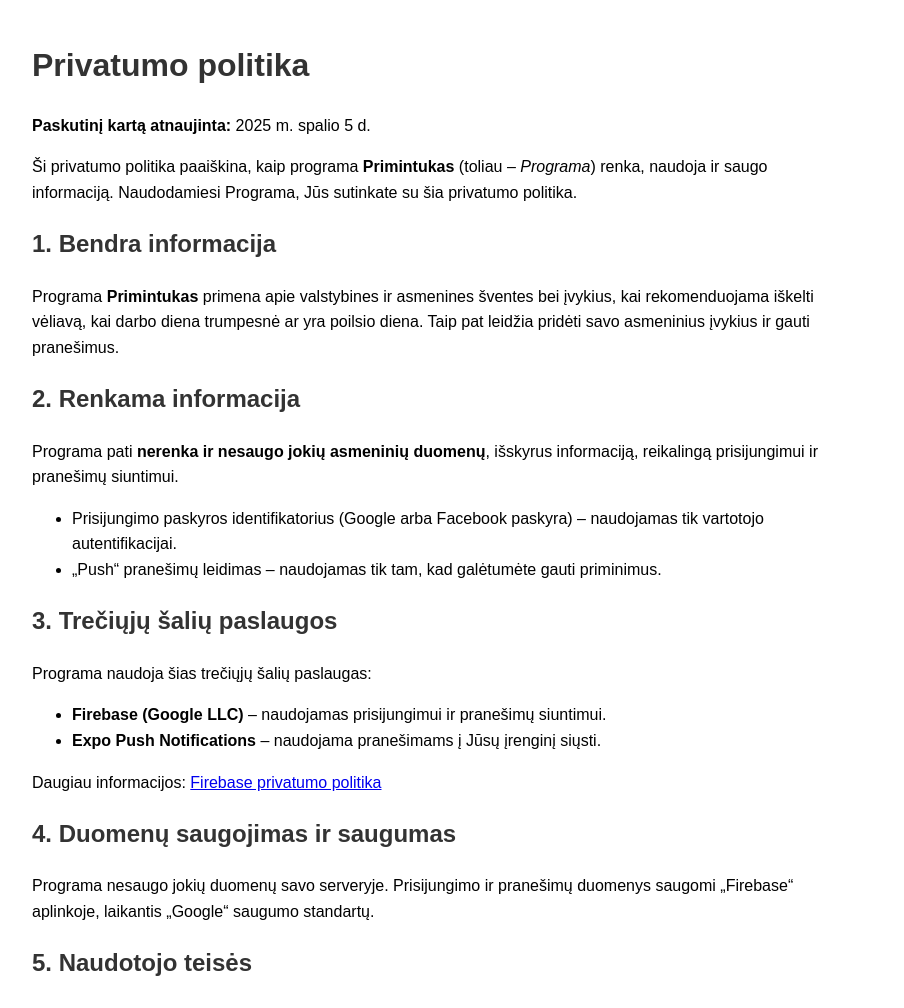
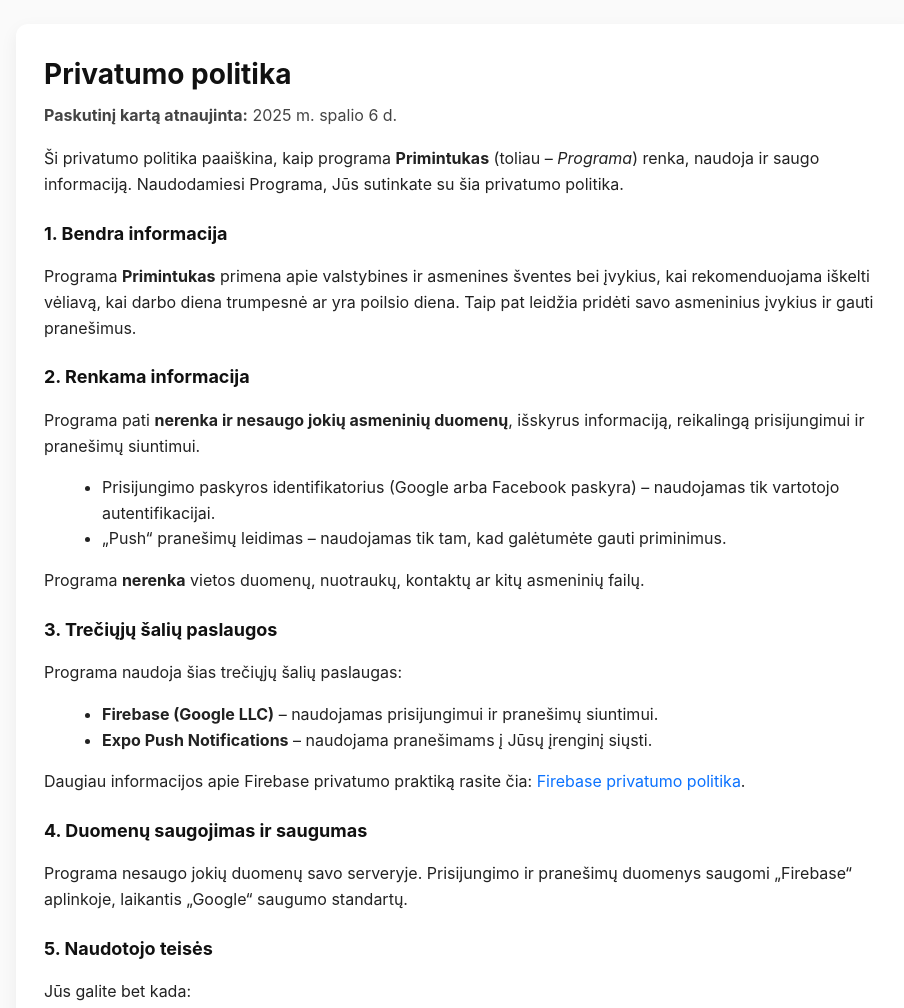
Before and after one commit to Vidmapps/primintukas-privacy-policy, a plain HTML site: page index.html in a window 1280 px wide. Shown: the top 1008 px of the page, without its empty margins (8-912 px from the left). Drawn offline with Linux system fonts and the light colour scheme.

Commit message:
Update index.html

```diff
--- a/index.html
+++ b/index.html
@@ -6,21 +6,49 @@
   <title>Privatumo politika - Primintukas</title>
   <style>
     body {
-      font-family: Arial, sans-serif;
-      margin: 40px;
-      max-width: 800px;
+      font-family: -apple-system, BlinkMacSystemFont, "Segoe UI", Roboto, "Helvetica Neue", Arial;
+      margin: 24px;
+      max-width: 900px;
       line-height: 1.6;
+      color: #222;
+      background: #fafafa;
     }
-    h1, h2 {
-      color: #333;
+    header {
+      margin-bottom: 12px;
     }
+    h1 {
+      font-size: 28px;
+      margin: 0 0 6px 0;
+      color: #111;
+    }
+    p.lead {
+      margin: 0 0 18px 0;
+      color: #444;
+    }
+    h2 {
+      font-size: 18px;
+      margin-top: 22px;
+      margin-bottom: 8px;
+      color: #111;
+    }
+    ul { margin-left: 18px; }
+    a { color: #0b72ff; text-decoration: none; }
+    a:hover { text-decoration: underline; }
+    footer { margin-top: 36px; font-size: 14px; color: #555; }
+    .container { background: white; padding: 28px; border-radius: 12px; box-shadow: 0 6px 18px rgba(17,17,17,0.06); }
+    .muted { color: #666; }
   </style>
 </head>
 <body>
+  <div class="container">
+    <header>
       <h1>Privatumo politika</h1>
-  <p><strong>Paskutinį kartą atnaujinta:</strong> 2025 m. spalio 5 d.</p>
+      <p class="lead"><strong>Paskutinį kartą atnaujinta:</strong> 2025 m. spalio 6 d.</p>
+    </header>
 
+    <section>
       <p>Ši privatumo politika paaiškina, kaip programa <strong>Primintukas</strong> (toliau – <em>Programa</em>) renka, naudoja ir saugo informaciją. Naudodamiesi Programa, Jūs sutinkate su šia privatumo politika.</p>
+    </section>
 
     <h2>1. Bendra informacija</h2>
     <p>Programa <strong>Primintukas</strong> primena apie valstybines ir asmenines šventes bei įvykius, kai rekomenduojama iškelti vėliavą, kai darbo diena trumpesnė ar yra poilsio diena. Taip pat leidžia pridėti savo asmeninius įvykius ir gauti pranešimus.</p>
@@ -31,6 +59,7 @@
       <li>Prisijungimo paskyros identifikatorius (Google arba Facebook paskyra) – naudojamas tik vartotojo autentifikacijai.</li>
       <li>„Push“ pranešimų leidimas – naudojamas tik tam, kad galėtumėte gauti priminimus.</li>
     </ul>
+    <p>Programa <strong>nerenka</strong> vietos duomenų, nuotraukų, kontaktų ar kitų asmeninių failų.</p>
 
     <h2>3. Trečiųjų šalių paslaugos</h2>
     <p>Programa naudoja šias trečiųjų šalių paslaugas:</p>
@@ -38,12 +67,13 @@
       <li><strong>Firebase (Google LLC)</strong> – naudojamas prisijungimui ir pranešimų siuntimui.</li>
       <li><strong>Expo Push Notifications</strong> – naudojama pranešimams į Jūsų įrenginį siųsti.</li>
     </ul>
-  <p>Daugiau informacijos: <a href="https://policies.google.com/privacy?hl=lt">Firebase privatumo politika</a></p>
+    <p>Daugiau informacijos apie Firebase privatumo praktiką rasite čia: <a href="https://policies.google.com/privacy?hl=lt" target="_blank" rel="noopener noreferrer">Firebase privatumo politika</a>.</p>
 
     <h2>4. Duomenų saugojimas ir saugumas</h2>
     <p>Programa nesaugo jokių duomenų savo serveryje. Prisijungimo ir pranešimų duomenys saugomi „Firebase“ aplinkoje, laikantis „Google“ saugumo standartų.</p>
 
     <h2>5. Naudotojo teisės</h2>
+    <p>Jūs galite bet kada:</p>
     <ul>
       <li>Atsijungti nuo paskyros;</li>
       <li>Panaikinti Programą – taip bus pašalinti visi susiję duomenys iš Jūsų įrenginio;</li>
@@ -56,5 +86,31 @@
     <h2>7. Kontaktai</h2>
     <p>Jeigu turite klausimų dėl šios privatumo politikos ar savo duomenų naudojimo, susisiekite el. paštu:</p>
     <p><strong>vidmantas153@gmail.com</strong></p>
+
+    <h2>8. Paskyros ištrynimas</h2>
+    <p>Naudotojas gali ištrinti savo paskyrą ir visus su ja susijusius duomenis šiais būdais:</p>
+
+    <ol>
+      <li>
+        <strong>Programėlėje:</strong>
+        <p>Prisijungus prie „Primintukas“ programėlės, pagrindinio puslapio dešinėje apačioje galite pasirinkti funkciją <strong>„Ištrinti paskyrą“</strong>. Pasirinkus šią parinktį, paskyra ir su ja susiję duomenys (pvz., priminimai, vartotojo informacija) bus visam laikui ištrinti iš „Firebase“ sistemos.</p>
+      </li>
+      <li>
+        <strong>Internete:</strong>
+        <p>Jei neturite prieigos prie programėlės, paskyros ištrynimo užklausą galite pateikti per šį puslapį:</p>
+        <p><a href="https://vidmapps.github.io/primintukas-privacy-policy/delete-account" target="_blank" rel="noopener noreferrer">https://vidmapps.github.io/primintukas-privacy-policy/delete-account</a></p>
+      </li>
+      <li>
+        <strong>El. paštu:</strong>
+        <p>Taip pat galite pateikti ištrynimo užklausą el. paštu <strong>vidmantas153@gmail.com</strong>, nurodydami el. pašto adresą, su kuriuo jungėtės prie paskyros. Užklausos bus įvykdytos per 7 dienas nuo gavimo.</p>
+      </li>
+    </ol>
+
+    <p class="muted">Pastaba: dėl saugumo, paskyros ištrynimo metu gali būti paprašyta patvirtinti Jūsų tapatybę arba prisijungti iš naujo (tai reikalavimas, kurį nustato Firebase, kai reikia atlikti veiksmus, reikalaujančius neseno prisijungimo).</p>
+
+    <footer>
+      <p>© Primintukas</p>
+    </footer>
+  </div>
 </body>
 </html>
```
Lines whose indentation alone changed are shown as unchanged.
